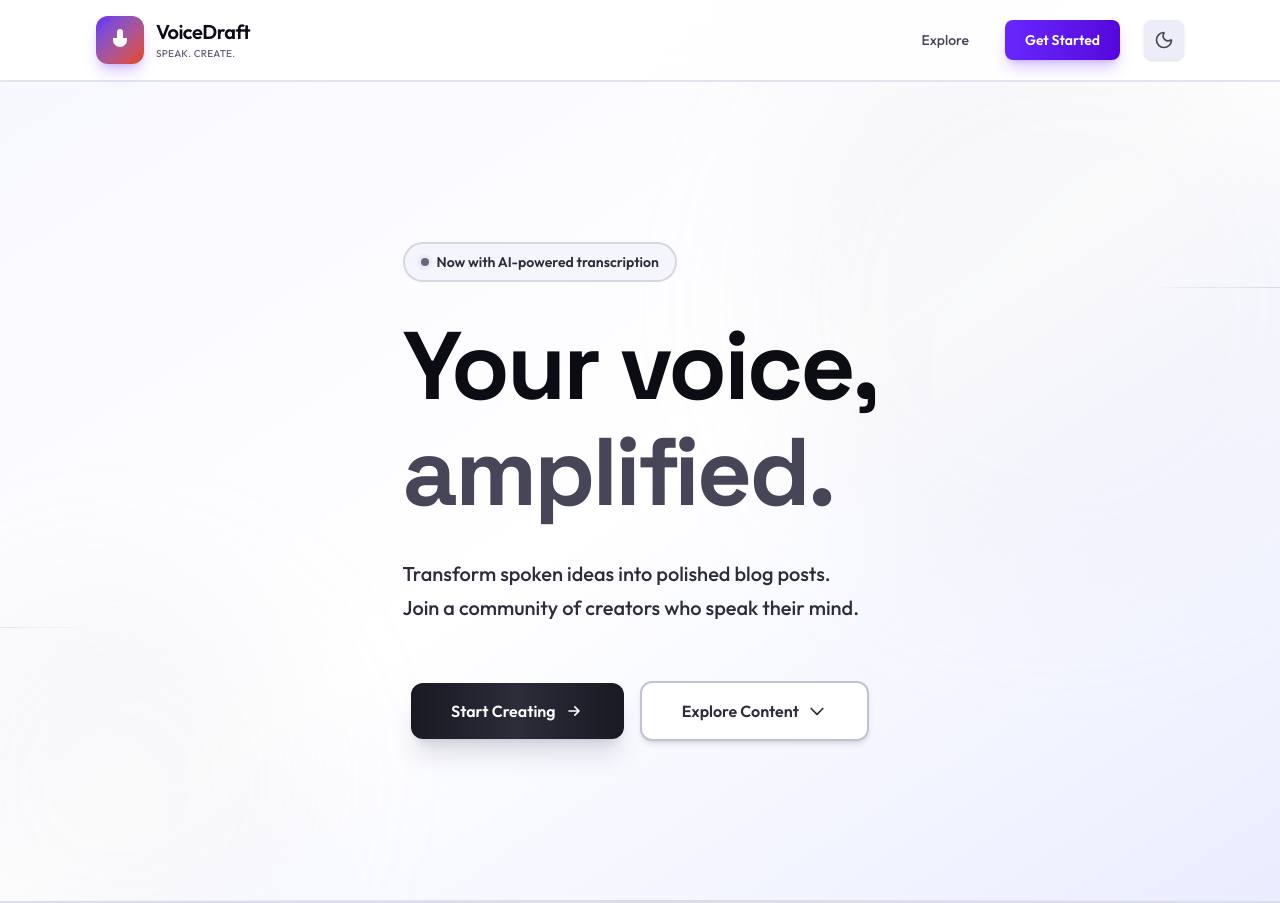
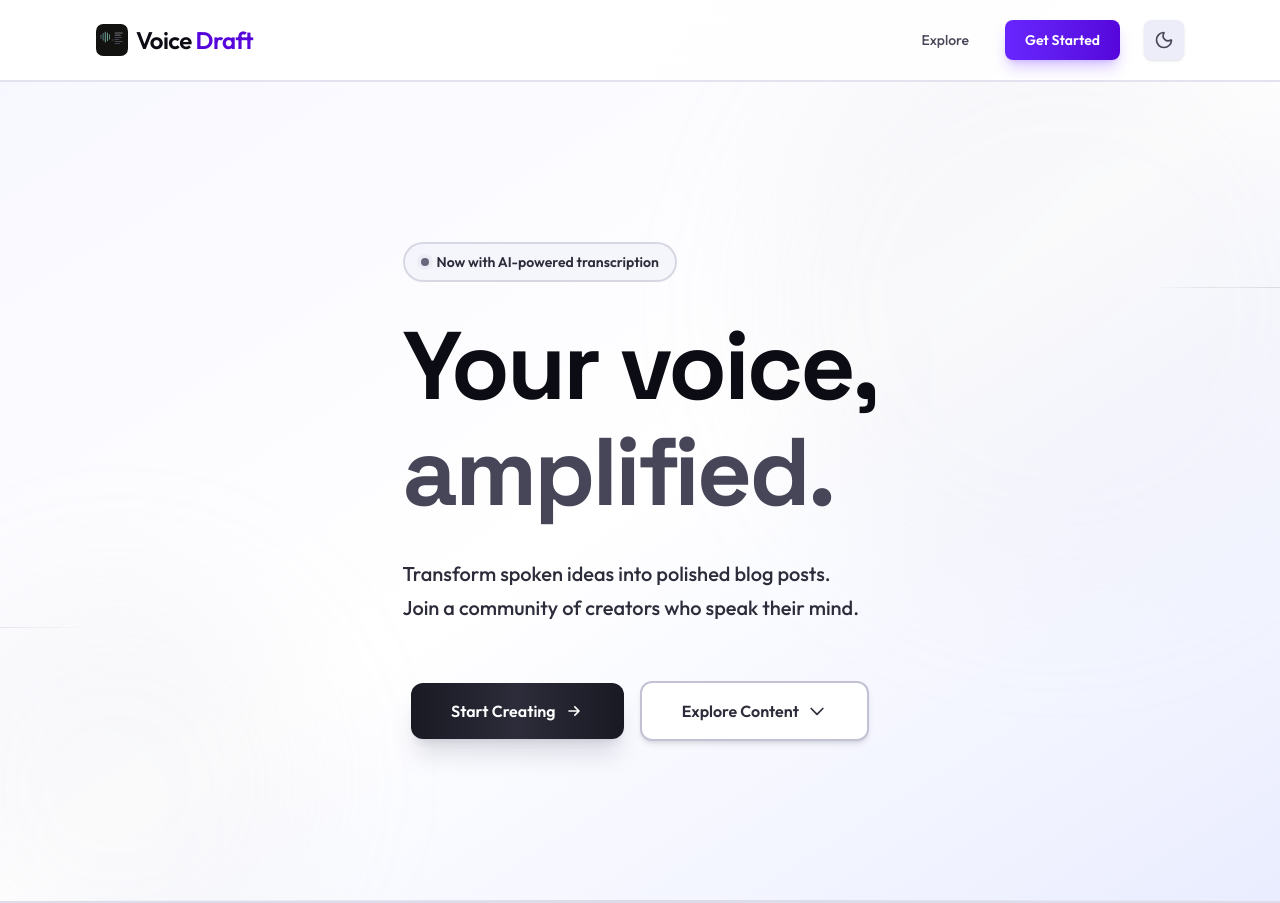
Before and after one commit to vignu10/VoiceDraft, a Next.js app in the folder web/: page / in a window 1280 px wide. Built offline with nearby package versions, Linux system fonts and the light colour scheme.

Commit message:
feat: add logo to web navigation with hover scale effect

```diff
--- a/web/src/components/layout/Navigation.tsx
+++ b/web/src/components/layout/Navigation.tsx
@@ -4,6 +4,7 @@ import { useState, useRef, useEffect } from 'react';
 import Link from 'next/link';
 import { useAuthStore } from '@/stores/auth-store';
 import { ThemeToggle } from '@/components/theme-toggle';
+import { LogoIcon, LogoWordmark } from '@/components/logo';
 import { Mic, FileText, LogOut, User, ChevronDown } from 'lucide-react';
 
 export function Navigation() {
@@ -57,25 +58,10 @@ export function Navigation() {
           {/* VoiceDraft brand/logo - Bold and confident */}
           <Link
             href="/"
-            className="group flex items-center gap-3 focus:outline-none focus-visible:ring-2 focus-visible:ring-primary-500 focus-visible:ring-offset-2 rounded-lg"
+            className="group flex items-center gap-2 focus:outline-none focus-visible:ring-2 focus-visible:ring-primary-500 focus-visible:ring-offset-2 rounded-lg"
           >
-            {/* Bold logo mark */}
-            <div className="relative flex h-12 w-12 items-center justify-center rounded-xl bg-gradient-to-br from-primary-500 to-accent-500 text-white shadow-lg shadow-primary-500/25 transition-all group-hover:shadow-xl group-hover:shadow-primary-500/35 group-hover:scale-105">
-              <svg className="h-6 w-6" fill="currentColor" viewBox="0 0 24 24" aria-hidden="true">
-                <path d="M12 1a3 3 0 0 0-3 3v8a3 3 0 0 0 6 0V4a3 3 0 0 0-3-3z" />
-                <path d="M19 10v2a7 7 0 0 1-14 0v-2" />
-                <line x1="12" y1="19" x2="12" y2="23" />
-                <line x1="8" y1="23" x2="16" y2="23" />
-              </svg>
-            </div>
-            <div className="flex flex-col">
-              <span className="text-xl font-bold tracking-tight text-neutral-900 dark:text-neutral-100 transition-colors group-hover:text-primary-500 font-[family:var(--font-display)]">
-                VoiceDraft
-              </span>
-              <span className="text-[10px] font-medium tracking-wide text-neutral-500 dark:text-neutral-400 uppercase">
-                Speak. Create.
-              </span>
-            </div>
+            <LogoIcon size={32} className="transition-transform duration-300 group-hover:scale-110" />
+            <LogoWordmark size="md" className="hidden sm:block" />
           </Link>
 
           {/* Right side navigation items */}
```
